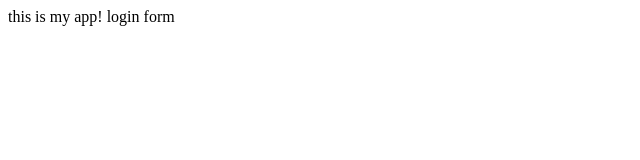
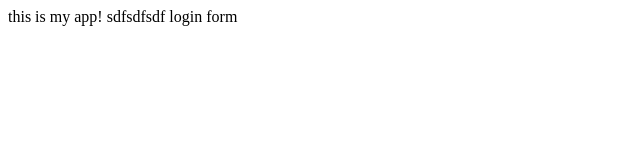
Before and after one commit to anagagnidze1/myappsample, a plain HTML site: page index.html in a window 1280 px wide. Shown: the full height of the page, 0-640 px from the left. Drawn offline with Linux system fonts and the light colour scheme.

Commit message:
added new line

```diff
--- a/index.html
+++ b/index.html
@@ -3,7 +3,7 @@
         <title>my app</title>
     </head>
     <body>
-        this is my app!
+        this is my app! sdfsdfsdf
         login form
     </body>
 </html>
```
